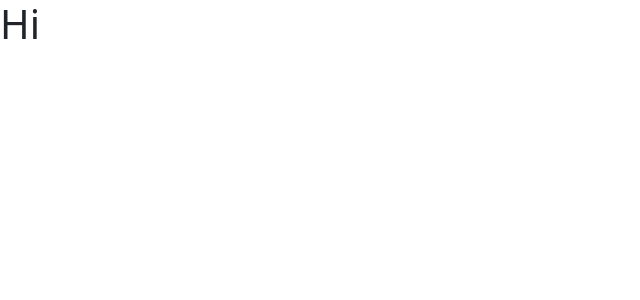
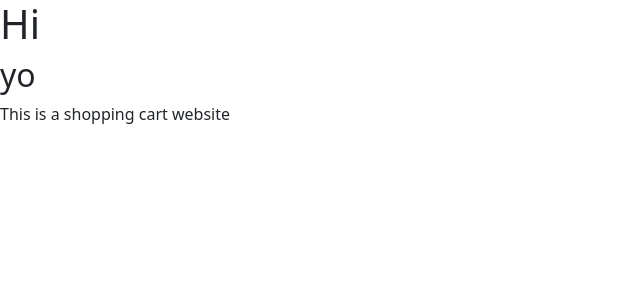
Before and after one commit to shawnesquivel/shopping-cart, a React (Vite) app: page / in a window 1280 px wide. Shown: the top 300 px of the page, without its empty margins (0-640 px from the left). Built offline with nearby package versions, Linux system fonts and the light colour scheme.

Commit message:
Update App.tsx

```diff
--- a/src/App.tsx
+++ b/src/App.tsx
@@ -3,7 +3,13 @@ import { Routes, Route } from "react-router-dom";
 import { Container } from "react-bootstrap";
 
 function App() {
-  return <h1>Hi</h1>;
+  return (
+    <>
+      <h1>Hi</h1>
+      <h2>yo</h2>
+      <p>This is a shopping cart website</p>
+    </>
+  );
 }
 
 export default App;
```
